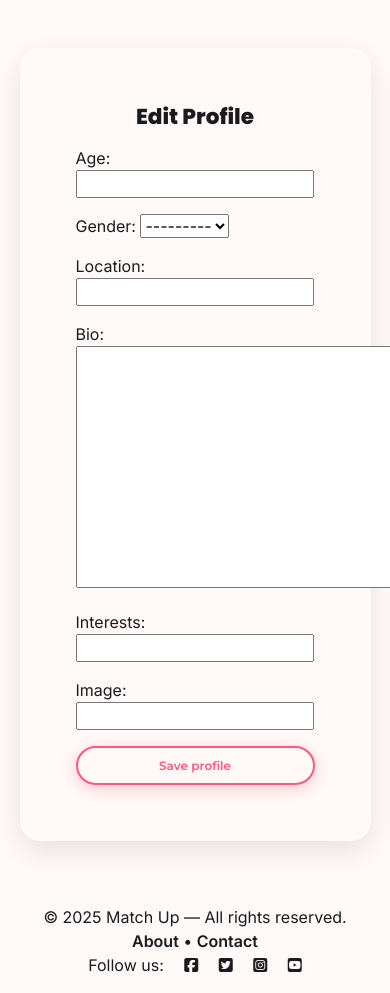
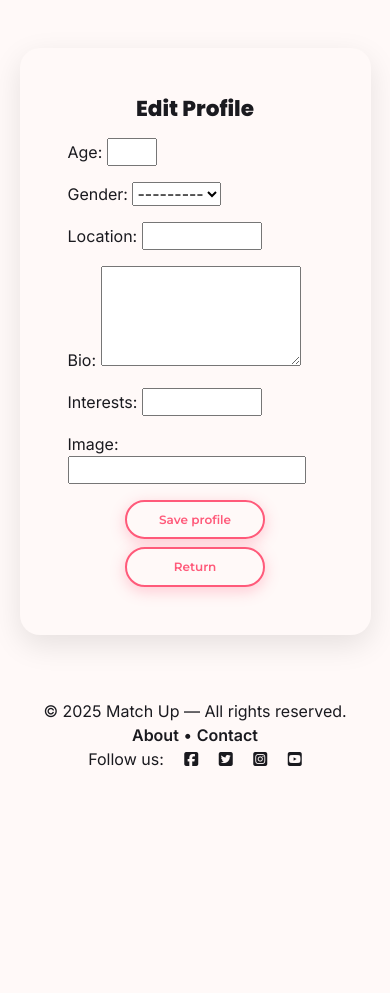
Before and after one commit to Scaphix/match_up, a Django app: page /profile/create/ in a window 390 px wide; the page is wider, and only the part inside the window is pictured. Shown: the part 103-1096 px from the top of that part. After the commit the page ends 869 px from the top of that part, so only its background shows below. Run offline with Django 4.2, Linux system fonts and the light colour scheme; the visitor is signed in with stand-in values (Sample User, id 1); some libraries are stand-ins or nearby versions.

Commit message:
Refactor: Update profile form layout and styles for improved responsiveness and consistency

```diff
--- a/dating/templates/dating/profile_form.html
+++ b/dating/templates/dating/profile_form.html
@@ -4,8 +4,8 @@
 
 
   <div class="row justify-content-center">
-      <div class="auth-card border-0 col-lg-6 col-md-8">
-        <div class="card-body p-4">
+      <div class="auth-card col-lg-6 col-md-8">
+        <div class="card-body">
           <h1 class="h4 mb-3 text-center">Edit Profile</h1>
           <form method="post" enctype="multipart/form-data" class="needs-validation" novalidate>
             {% csrf_token %}
@@ -14,6 +14,9 @@
               <button type="submit" class="btn btn-edit">
                 Save profile
               </button>
+              <a href="{% url 'profile_detail' pk=request.user.profile.id %}" class="btn btn-edit">
+                Return
+              </a>
             </div>
           </form>
         </div>
--- a/static/css/style.css
+++ b/static/css/style.css
@@ -401,6 +401,7 @@ h1, h2, h3, h4, h5, h6 {
     border: 2px solid;
     font-size: 0.75rem;
     min-width: 140px;
+    max-width: 400px;
 }
 
 .btn-edit:hover,
@@ -541,6 +542,7 @@ h1, h2, h3, h4, h5, h6 {
     color: var(--pink);
 }
 
+/* Pagination buttons */
 
 .page-item.active .page-link {
     background-color: var(--coral);
@@ -553,11 +555,38 @@ h1, h2, h3, h4, h5, h6 {
     color: var(--coral);
 }
 
+/* Profile images size */
 .img-fluid {
     width: 120px;
     height: 120px;
     object-fit: cover;
 }
+
+/* form style*/
+#id_age {
+width: 50px;
+}
+
+#id_location, #id_interests {
+width: 120px;
+}
+
+#id_bio {
+
+width:200px;
+height:100px;
+}
+
+
+
+/* Override Bootstrap d-grid for full-width layout */
+.d-grid {
+    display: flex !important;
+    gap: 0.5rem;
+    flex-wrap: wrap;
+    justify-content: center;
+}
+
 @media (min-width: 425px) {
     .matchup-logo {
         gap: 0.75rem;
@@ -646,8 +675,12 @@ h1, h2, h3, h4, h5, h6 {
     .img-fluid {
     width: 200px;
     height: 200px;
+   }
+   #id_bio {
+    width:300px;
+    height:200px;
+}
 
-}
 }
 
 @media (max-width: 768px) {
@@ -695,5 +728,8 @@ h1, h2, h3, h4, h5, h6 {
     .profile-box-title {
         font-size: 1.25rem;
     }
-
+   #id_bio {
+    width:400px;
+    height:200px;
 }
+}
```
